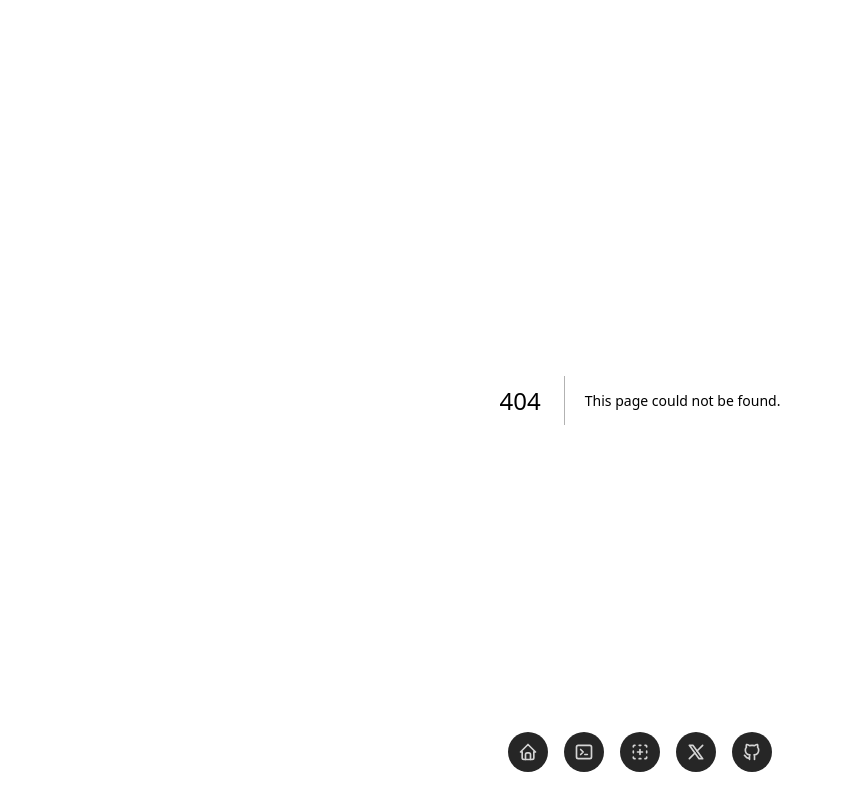
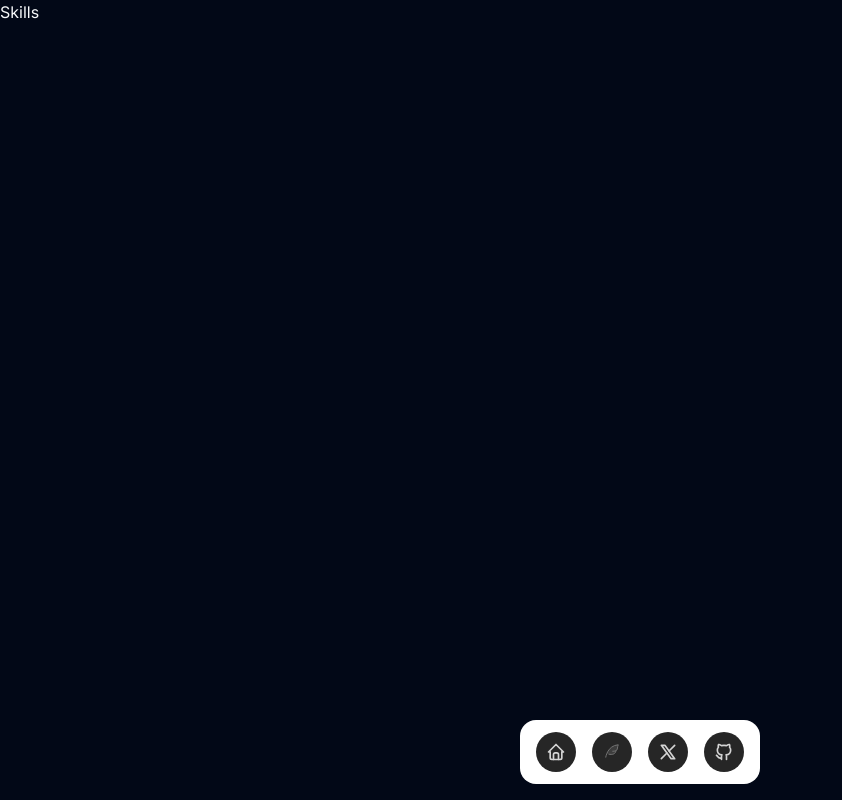
Before and after one commit to abbaskhalil042/next-portfolio, a Next.js app: page /skills in a window 1280 px wide. Before the commit this address had no page. Shown: the whole page, without its empty margins (0-842 px from the left). Built offline with nearby package versions, Linux system fonts and the light colour scheme.

Commit message:
Link added

```diff
--- a/src/app/components/Nav.tsx
+++ b/src/app/components/Nav.tsx
@@ -21,7 +21,7 @@ import { FloatingDock } from "./ui/floating-dock";
 
 export function NavbarDemo() {
   return (
-    <div className="relative w-full flex items-center justify-center ">
+    <div className="relative w-full flex items-center z-10 justify-center ">
       <Navbar className="top-2" />
     </div>
   );
@@ -35,22 +35,22 @@ function Navbar({ className }: { className?: string }) {
       icon: (
         <IconHome className="h-full w-full text-neutral-500 dark:text-neutral-300" />
       ),
-      href: "#",
+      to: "/",
     },
 
+    // {
+    //   title: "Products",
+    //   icon: (
+    //     <IconTerminal2 className="h-full w-full text-neutral-500 dark:text-neutral-300" />
+    //   ),
+    //   href: "#",
+    // },
     {
-      title: "Products",
+      title: "Skills",
       icon: (
-        <IconTerminal2 className="h-full w-full text-neutral-500 dark:text-neutral-300" />
+        <svg className="mb-0.5 opacity-100" height="18px" width="18px" viewBox="0 0 18 18" xmlns="http://www.w3.org/2000/svg"><g fill="#737373"><path d="M15.183 2.74329C8.17788 3.2182 4.68522 8.77876 3.81453 11.4997C4.49946 12.0114 6.58006 12.9064 9.42299 12.3924C12.2659 11.8784 12.9751 9.74808 12.9743 8.74715C15.1281 7.42278 14.0847 5.37604 15.183 2.74329Z" fill="#737373" fill-opacity="0.3" stroke="none"></path><path d="M12.974 8.731C12.5 12.422 9.25 12.844 6 12.25" fill="none" stroke="#737373" stroke-linecap="round" stroke-linejoin="round" stroke-width="1"></path><path d="M2.75 15.25C2.75 15.25 4.062 3.729 15.25 2.75C14.69 3.726 14.677 5.355 14.304 6.989C13.78 9 11.969 9.25 9.75 9.25" fill="none" stroke="#737373" stroke-linecap="round" stroke-linejoin="round" stroke-width="1"></path></g></svg>
       ),
-      href: "#",
-    },
-    {
-      title: "Components",
-      icon: (
-        <IconNewSection className="h-full w-full text-neutral-500 dark:text-neutral-300" />
-      ),
-      href: "#",
+      to: "/skills",
     },
 
 
@@ -59,14 +59,14 @@ function Navbar({ className }: { className?: string }) {
       icon: (
         <IconBrandX className="h-full w-full text-neutral-500 dark:text-neutral-300" />
       ),
-      href: "#",
+      to: "/https://x.com/abbas_042",
     },
     {
       title: "GitHub",
       icon: (
         <IconBrandGithub className="h-full w-full text-neutral-500 dark:text-neutral-300" />
       ),
-      href: "#",
+      to: "/https://github.com/abbaskhalil042",
     },
   ];
   return (
--- a/src/app/components/ui/floating-dock.tsx
+++ b/src/app/components/ui/floating-dock.tsx
@@ -8,6 +8,7 @@ import {
   useSpring,
   useTransform,
 } from "motion/react";
+import Link from "next/link";
 
 import { useRef, useState } from "react";
 
@@ -16,7 +17,7 @@ export const FloatingDock = ({
   desktopClassName,
   mobileClassName,
 }: {
-  items: { title: string; icon: React.ReactNode; href: string }[];
+  items: { title: string; icon: React.ReactNode; to: string }[];
   desktopClassName?: string;
   mobileClassName?: string;
 }) => {
@@ -32,7 +33,7 @@ const FloatingDockMobile = ({
   items,
   className,
 }: {
-  items: { title: string; icon: React.ReactNode; href: string }[];
+  items: { title: string; icon: React.ReactNode; to: string }[];
   className?: string;
 }) => {
   let mouseX = useMotionValue(Infinity);
@@ -52,7 +53,7 @@ const FloatingDockMobile = ({
             onMouseLeave={() => mouseX.set(Infinity)}
           >
             {items.map((item) => (
-              <IconContainer mouseX={mouseX} key={item.title} {...item} />
+              <IconContainer  mouseX={mouseX} key={item.title} {...item} />
             ))}
           </motion.div>
         </motion.div>
@@ -65,7 +66,7 @@ const FloatingDockDesktop = ({
   items,
   className,
 }: {
-  items: { title: string; icon: React.ReactNode; href: string }[];
+  items: { title: string; icon: React.ReactNode; to: string }[];
   className?: string;
 }) => {
   let mouseX = useMotionValue(Infinity);
@@ -79,7 +80,7 @@ const FloatingDockDesktop = ({
       )}
     >
       {items.map((item) => (
-        <IconContainer mouseX={mouseX} key={item.title} {...item} />
+        <IconContainer  mouseX={mouseX} key={item.title} {...item} />
       ))}
     </motion.div>
   );
@@ -89,12 +90,12 @@ function IconContainer({
   mouseX,
   title,
   icon,
-  href,
+  to,
 }: {
   mouseX: MotionValue;
   title: string;
   icon: React.ReactNode;
-  href: string;
+  to: string;
 }) {
   let ref = useRef<HTMLDivElement>(null);
 
@@ -139,7 +140,7 @@ function IconContainer({
   const [hovered, setHovered] = useState(false);
 
   return (
-    <a href={href}>
+    <Link href={to}>
       <motion.div
         ref={ref}
         style={{ width, height }}
@@ -166,6 +167,6 @@ function IconContainer({
           {icon}
         </motion.div>
       </motion.div>
-    </a>
+    </Link>
   );
 }
--- /dev/null
+++ b/src/app/skills/page.tsx
@@ -0,0 +1,7 @@
+import React from "react";
+
+const Skills = () => {
+  return <div>Skills</div>;
+};
+
+export default Skills;
```
